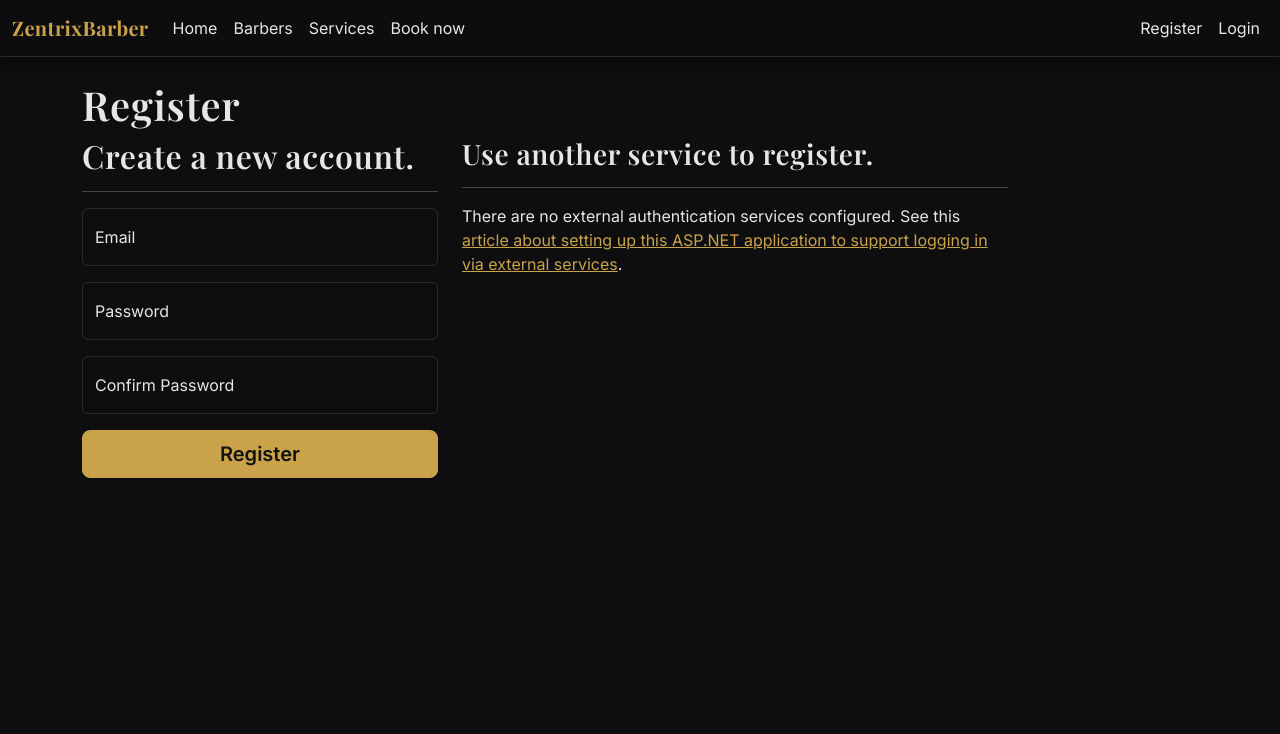
After one commit to B-Evtimov/ZentrixBarber, an ASP.NET Core app: page /Identity/Account/Register in a window 1280 px wide. The commit adds this page. Shown: the top 734 px of the page. Run offline with ASP.NET Core 8, Linux system fonts and the light colour scheme; style sheets or scripts are compiled from the project's sources; some libraries are stand-ins or nearby versions.

Commit message:
Assign User role on registration Register page scaffolded with dotnet aspnet-codegenerator; new users are added to the User role after successful registration.

```diff
--- /dev/null
+++ b/ZentrixBarber.Web/Areas/Identity/Pages/Account/Register.cshtml
@@ -0,0 +1,67 @@
+@page
+@model RegisterModel
+@{
+    ViewData["Title"] = "Register";
+}
+
+<h1>@ViewData["Title"]</h1>
+
+<div class="row">
+    <div class="col-md-4">
+        <form id="registerForm" asp-route-returnUrl="@Model.ReturnUrl" method="post">
+            <h2>Create a new account.</h2>
+            <hr />
+            <div asp-validation-summary="ModelOnly" class="text-danger" role="alert"></div>
+            <div class="form-floating mb-3">
+                <input asp-for="Input.Email" class="form-control" autocomplete="username" aria-required="true" placeholder="name@example.com" />
+                <label asp-for="Input.Email">Email</label>
+                <span asp-validation-for="Input.Email" class="text-danger"></span>
+            </div>
+            <div class="form-floating mb-3">
+                <input asp-for="Input.Password" class="form-control" autocomplete="new-password" aria-required="true" placeholder="password" />
+                <label asp-for="Input.Password">Password</label>
+                <span asp-validation-for="Input.Password" class="text-danger"></span>
+            </div>
+            <div class="form-floating mb-3">
+                <input asp-for="Input.ConfirmPassword" class="form-control" autocomplete="new-password" aria-required="true" placeholder="password" />
+                <label asp-for="Input.ConfirmPassword">Confirm Password</label>
+                <span asp-validation-for="Input.ConfirmPassword" class="text-danger"></span>
+            </div>
+            <button id="registerSubmit" type="submit" class="w-100 btn btn-lg btn-primary">Register</button>
+        </form>
+    </div>
+    <div class="col-md-6 col-md-offset-2">
+        <section>
+            <h3>Use another service to register.</h3>
+            <hr />
+            @{
+                if ((Model.ExternalLogins?.Count ?? 0) == 0)
+                {
+                    <div>
+                        <p>
+                            There are no external authentication services configured. See this <a href="https://go.microsoft.com/fwlink/?LinkID=532715">article
+                            about setting up this ASP.NET application to support logging in via external services</a>.
+                        </p>
+                    </div>
+                }
+                else
+                {
+                    <form id="external-account" asp-page="./ExternalLogin" asp-route-returnUrl="@Model.ReturnUrl" method="post" class="form-horizontal">
+                        <div>
+                            <p>
+                                @foreach (var provider in Model.ExternalLogins!)
+                                {
+                                    <button type="submit" class="btn btn-primary" name="provider" value="@provider.Name" title="Log in using your @provider.DisplayName account">@provider.DisplayName</button>
+                                }
+                            </p>
+                        </div>
+                    </form>
+                }
+            }
+        </section>
+    </div>
+</div>
+
+@section Scripts {
+    <partial name="_ValidationScriptsPartial" />
+}
--- /dev/null
+++ b/ZentrixBarber.Web/Areas/Identity/Pages/Account/Register.cshtml.cs
@@ -0,0 +1,184 @@
+// Licensed to the .NET Foundation under one or more agreements.
+// The .NET Foundation licenses this file to you under the MIT license.
+#nullable disable
+
+using System;
+using System.Collections.Generic;
+using System.ComponentModel.DataAnnotations;
+using System.Linq;
+using System.Text;
+using System.Text.Encodings.Web;
+using System.Threading;
+using System.Threading.Tasks;
+using Microsoft.AspNetCore.Authentication;
+using Microsoft.AspNetCore.Authorization;
+using Microsoft.AspNetCore.Identity;
+using Microsoft.AspNetCore.Identity.UI.Services;
+using Microsoft.AspNetCore.Mvc;
+using Microsoft.AspNetCore.Mvc.RazorPages;
+using Microsoft.AspNetCore.WebUtilities;
+using Microsoft.Extensions.Logging;
+using static ZentrixBarber.Common.ApplicationConstants;
+
+namespace ZentrixBarber.Web.Areas.Identity.Pages.Account
+{
+    public class RegisterModel : PageModel
+    {
+        private readonly SignInManager<IdentityUser> _signInManager;
+        private readonly UserManager<IdentityUser> _userManager;
+        private readonly IUserStore<IdentityUser> _userStore;
+        private readonly IUserEmailStore<IdentityUser> _emailStore;
+        private readonly ILogger<RegisterModel> _logger;
+        private readonly IEmailSender _emailSender;
+
+        public RegisterModel(
+            UserManager<IdentityUser> userManager,
+            IUserStore<IdentityUser> userStore,
+            SignInManager<IdentityUser> signInManager,
+            ILogger<RegisterModel> logger,
+            IEmailSender emailSender)
+        {
+            _userManager = userManager;
+            _userStore = userStore;
+            _emailStore = GetEmailStore();
+            _signInManager = signInManager;
+            _logger = logger;
+            _emailSender = emailSender;
+        }
+
+        /// <summary>
+        ///     This API supports the ASP.NET Core Identity default UI infrastructure and is not intended to be used
+        ///     directly from your code. This API may change or be removed in future releases.
+        /// </summary>
+        [BindProperty]
+        public InputModel Input { get; set; }
+
+        /// <summary>
+        ///     This API supports the ASP.NET Core Identity default UI infrastructure and is not intended to be used
+        ///     directly from your code. This API may change or be removed in future releases.
+        /// </summary>
+        public string ReturnUrl { get; set; }
+
+        /// <summary>
+        ///     This API supports the ASP.NET Core Identity default UI infrastructure and is not intended to be used
+        ///     directly from your code. This API may change or be removed in future releases.
+        /// </summary>
+        public IList<AuthenticationScheme> ExternalLogins { get; set; }
+
+        /// <summary>
+        ///     This API supports the ASP.NET Core Identity default UI infrastructure and is not intended to be used
+        ///     directly from your code. This API may change or be removed in future releases.
+        /// </summary>
+        public class InputModel
+        {
+            /// <summary>
+            ///     This API supports the ASP.NET Core Identity default UI infrastructure and is not intended to be used
+            ///     directly from your code. This API may change or be removed in future releases.
+            /// </summary>
+            [Required]
+            [EmailAddress]
+            [Display(Name = "Email")]
+            public string Email { get; set; }
+
+            /// <summary>
+            ///     This API supports the ASP.NET Core Identity default UI infrastructure and is not intended to be used
+            ///     directly from your code. This API may change or be removed in future releases.
+            /// </summary>
+            [Required]
+            [StringLength(100, ErrorMessage = "The {0} must be at least {2} and at max {1} characters long.", MinimumLength = 6)]
+            [DataType(DataType.Password)]
+            [Display(Name = "Password")]
+            public string Password { get; set; }
+
+            /// <summary>
+            ///     This API supports the ASP.NET Core Identity default UI infrastructure and is not intended to be used
+            ///     directly from your code. This API may change or be removed in future releases.
+            /// </summary>
+            [DataType(DataType.Password)]
+            [Display(Name = "Confirm password")]
+            [Compare("Password", ErrorMessage = "The password and confirmation password do not match.")]
+            public string ConfirmPassword { get; set; }
+        }
+
+
+        public async Task OnGetAsync(string returnUrl = null)
+        {
+            ReturnUrl = returnUrl;
+            ExternalLogins = (await _signInManager.GetExternalAuthenticationSchemesAsync()).ToList();
+        }
+
+        public async Task<IActionResult> OnPostAsync(string returnUrl = null)
+        {
+            returnUrl ??= Url.Content("~/");
+            ExternalLogins = (await _signInManager.GetExternalAuthenticationSchemesAsync()).ToList();
+            if (ModelState.IsValid)
+            {
+                var user = CreateUser();
+
+                await _userStore.SetUserNameAsync(user, Input.Email, CancellationToken.None);
+                await _emailStore.SetEmailAsync(user, Input.Email, CancellationToken.None);
+                var result = await _userManager.CreateAsync(user, Input.Password);
+
+                if (result.Succeeded)
+                {
+                    _logger.LogInformation("User created a new account with password.");
+
+
+                    await _userManager.AddToRoleAsync(user, UserRoleName);
+
+                    var userId = await _userManager.GetUserIdAsync(user);
+                    var code = await _userManager.GenerateEmailConfirmationTokenAsync(user);
+                    code = WebEncoders.Base64UrlEncode(Encoding.UTF8.GetBytes(code));
+                    var callbackUrl = Url.Page(
+                        "/Account/ConfirmEmail",
+                        pageHandler: null,
+                        values: new { area = "Identity", userId = userId, code = code, returnUrl = returnUrl },
+                        protocol: Request.Scheme);
+
+                    await _emailSender.SendEmailAsync(Input.Email, "Confirm your email",
+                        $"Please confirm your account by <a href='{HtmlEncoder.Default.Encode(callbackUrl)}'>clicking here</a>.");
+
+                    if (_userManager.Options.SignIn.RequireConfirmedAccount)
+                    {
+                        return RedirectToPage("RegisterConfirmation", new { email = Input.Email, returnUrl = returnUrl });
+                    }
+                    else
+                    {
+                        await _signInManager.SignInAsync(user, isPersistent: false);
+                        return LocalRedirect(returnUrl);
+                    }
+                }
+                foreach (var error in result.Errors)
+                {
+                    ModelState.AddModelError(string.Empty, error.Description);
+                }
+            }
+
+            // If we got this far, something failed, redisplay form
+            return Page();
+        }
+
+        private IdentityUser CreateUser()
+        {
+            try
+            {
+                return Activator.CreateInstance<IdentityUser>();
+            }
+            catch
+            {
+                throw new InvalidOperationException($"Can't create an instance of '{nameof(IdentityUser)}'. " +
+                    $"Ensure that '{nameof(IdentityUser)}' is not an abstract class and has a parameterless constructor, or alternatively " +
+                    $"override the register page in /Areas/Identity/Pages/Account/Register.cshtml");
+            }
+        }
+
+        private IUserEmailStore<IdentityUser> GetEmailStore()
+        {
+            if (!_userManager.SupportsUserEmail)
+            {
+                throw new NotSupportedException("The default UI requires a user store with email support.");
+            }
+            return (IUserEmailStore<IdentityUser>)_userStore;
+        }
+    }
+}
--- /dev/null
+++ b/ZentrixBarber.Web/Areas/Identity/Pages/Account/_ViewImports.cshtml
@@ -0,0 +1 @@
+@using ZentrixBarber.Web.Areas.Identity.Pages.Account
--- /dev/null
+++ b/ZentrixBarber.Web/Areas/Identity/Pages/_ValidationScriptsPartial.cshtml
@@ -0,0 +1,2 @@
+<script src="~/lib/jquery-validation/dist/jquery.validate.min.js"></script>
+<script src="~/lib/jquery-validation-unobtrusive/dist/jquery.validate.unobtrusive.min.js"></script>
--- /dev/null
+++ b/ZentrixBarber.Web/Areas/Identity/Pages/_ViewImports.cshtml
@@ -0,0 +1,4 @@
+@using Microsoft.AspNetCore.Identity
+@using ZentrixBarber.Web.Areas.Identity
+@using ZentrixBarber.Web.Areas.Identity.Pages
+@addTagHelper *, Microsoft.AspNetCore.Mvc.TagHelpers
--- a/ZentrixBarber.Web/Views/Shared/_LoginPartial.cshtml
+++ b/ZentrixBarber.Web/Views/Shared/_LoginPartial.cshtml
@@ -16,6 +16,9 @@
     else
     {
         <li class="nav-item">
+            <a class="nav-link " asp-area="Identity" asp-page="/Account/Register">Register</a>
+        </li>
+        <li class="nav-item">
             <a class="nav-link " asp-area="Identity" asp-page="/Account/Login">Login</a>
         </li>
     }
```
